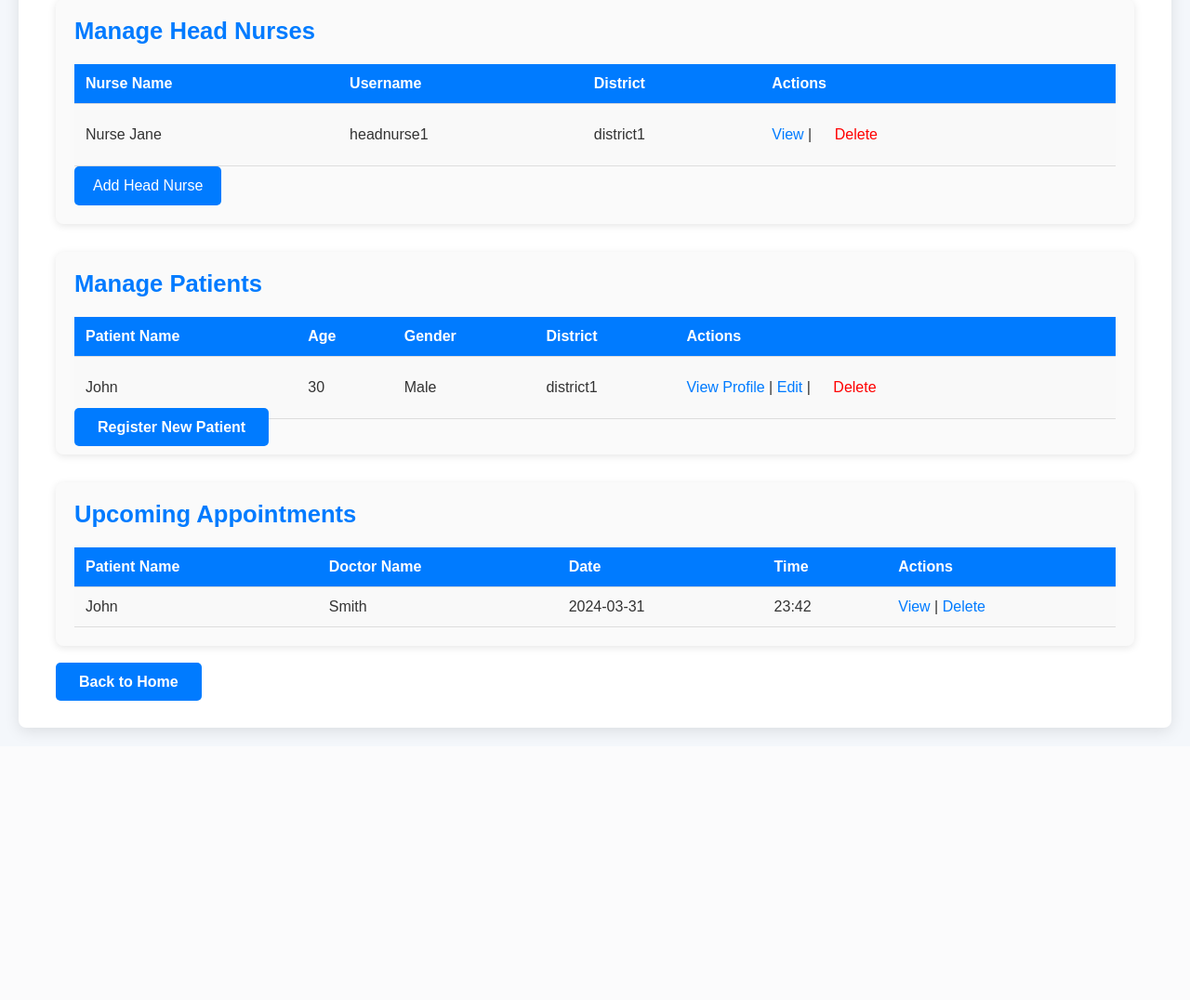
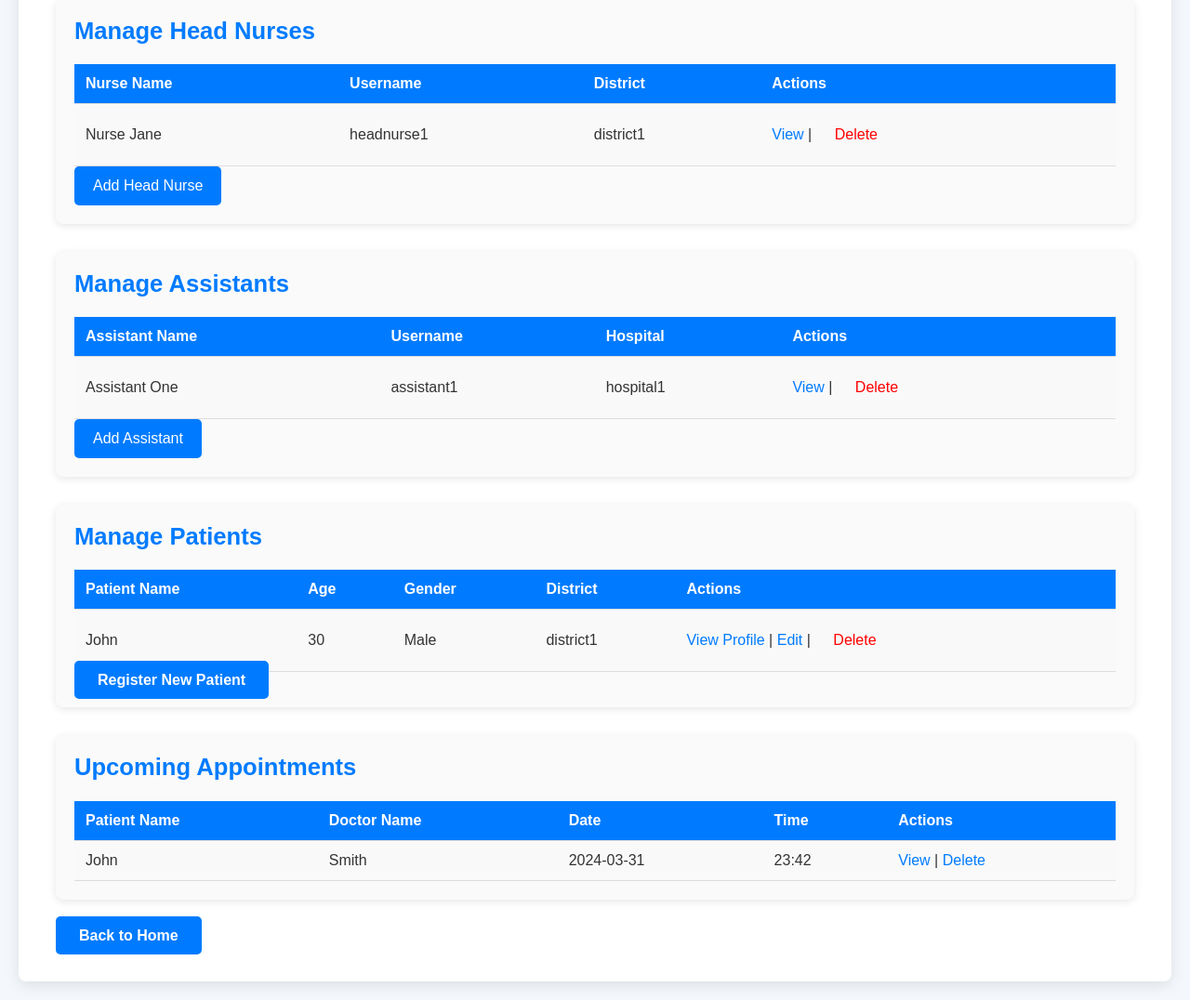
Before and after one commit to farruhilhamov/Hospital-Management-System, a Flask app: page /dashboard in a window 1280 px wide. Shown: the part 408-1484 px from the top of the page at 93% size. Before the commit the page ends 1201 px from the top, so only its background shows below. Run offline with Flask 3, Linux system fonts and the light colour scheme; the visitor is signed in with stand-in values (Sample User, id 1).

Commit message:
admin can fully manage assistants

```diff
--- a/app.py
+++ b/app.py
@@ -25,6 +25,14 @@ districts = {
     "district2": {
         "name": "District 2",
         "hospitals": ["hospital2"]
+    }
+}
+
+# Assistants data structure
+assistants = {
+    "assistant1": {
+        "name": "Assistant One",
+        "hospital": "hospital1"
     }
 }
 
@@ -306,9 +314,18 @@ def dashboard():
             }
             for uname, user in nurse_users.items()
         }
+        assistant_users = {uname: user for uname, user in users.items() if user.get('role') == 'assistant'}
+        assistants_data = {
+            uname: {
+                **user,
+                **assistants.get(uname, {})
+            }
+            for uname, user in assistant_users.items()
+        }
         context.update({
             'appointments': appointments,
             'nurses': nurses_data,
+            'assistants': assistants_data,
             'doctors': doctors,
             'patients': patients,
             'hospitals': hospitals
@@ -1015,6 +1032,57 @@ def assistant_dashboard():
         return redirect(url_for('dashboard'))
     return render_template('dashboard_assistant.html')
 
+@app.route('/delete_assistant/<username>', methods=['POST'])
+def delete_assistant(username):
+    # Check if the assistant exists in the dictionary
+    assistant = assistants.get(username)
+    if not assistant:
+        flash(f'Assistant with username {username} not found!', 'error')
+        return redirect(url_for('dashboard'))
+
+    # Delete the assistant from the 'assistants' dictionary
+    del assistants[username]
+    if username in users:
+        del users[username]
+    flash(f'Assistant {assistant["name"]} deleted successfully!', 'success')
+
+    # Redirect back to the dashboard
+    return redirect(url_for('dashboard'))
+
+@app.route('/manage_assistants', methods=['GET', 'POST'])
+def manage_assistants():
+    if session.get('role') != 'admin':
+        flash('Only administrators can access this page.')
+        return redirect(url_for('dashboard'))
+
+    if request.method == 'POST':
+        # Get form data for new assistant
+        username = request.form.get('username')
+        name = request.form.get('name')
+        hospital = request.form.get('hospital')
+        password = request.form.get('password')
+
+        # Validate input
+        if not username or not name or not hospital or not password:
+            flash('All fields are required!')
+            return redirect(url_for('manage_assistants'))
+
+        # Check if the username exists
+        if username in users:
+            flash(f'Username {username} already exists!')
+            return redirect(url_for('manage_assistants'))
+
+        # Add the new assistant to the users and assistants dictionary
+        users[username] = {"password": generate_password_hash(password), "role": "assistant"}
+        assistants[username] = {"name": name, "hospital": hospital}
+        flash(f'Assistant {name} added successfully!')
+        return redirect(url_for('manage_assistants'))
+
+    # For GET request, just render the page with existing assistants
+    return render_template('manage_assistants.html', assistants=assistants, hospitals=hospitals)
+
+
+
 # Run the app
 if __name__ == '__main__':
     app.run(debug=True)
--- a/templates/dashboard_admin.html
+++ b/templates/dashboard_admin.html
@@ -213,6 +213,46 @@
             </form>
         </div>
 
+        <!-- Manage Assistants Section -->
+        <div class="card">
+            <h2>Manage Assistants</h2>
+            <table class="table">
+                <thead>
+                    <tr>
+                        <th>Assistant Name</th>
+                        <th>Username</th>
+                        <th>Hospital</th>
+                        <th>Actions</th>
+                    </tr>
+                </thead>
+                <tbody>
+                    {% if assistants %}
+                        {% for username, assistant in assistants.items() %}
+                            <tr>
+                                <td>{{ assistant.name }}</td>
+                                <td>{{ username }}</td>
+                                <td>{{ assistant.hospital or "Not Assigned" }}</td>
+                                <td>
+                                    <a href="{{ url_for('profile', username=username) }}">View</a> |
+                                    <form method="POST" action="{{ url_for('delete_assistant', username=username) }}" style="display:inline;">
+                                        <button type="submit" class="delete-btn">Delete</button>
+                                    </form>
+                                </td>
+                            </tr>
+                        {% endfor %}
+                    {% else %}
+                        <tr>
+                            <td colspan="4">No assistants found.</td>
+                        </tr>
+                    {% endif %}
+                </tbody>
+            </table>
+            <form method="POST" action="{{ url_for('manage_assistants') }}">
+                <button type="submit">Add Assistant</button>
+            </form>
+        </div>
+
+
         <!-- Manage Patients Section -->
         <div class="card">
             <h2>Manage Patients</h2>
```
Also changed, not shown: templates/manage_assistants.html (added, +178 -0 lines).
